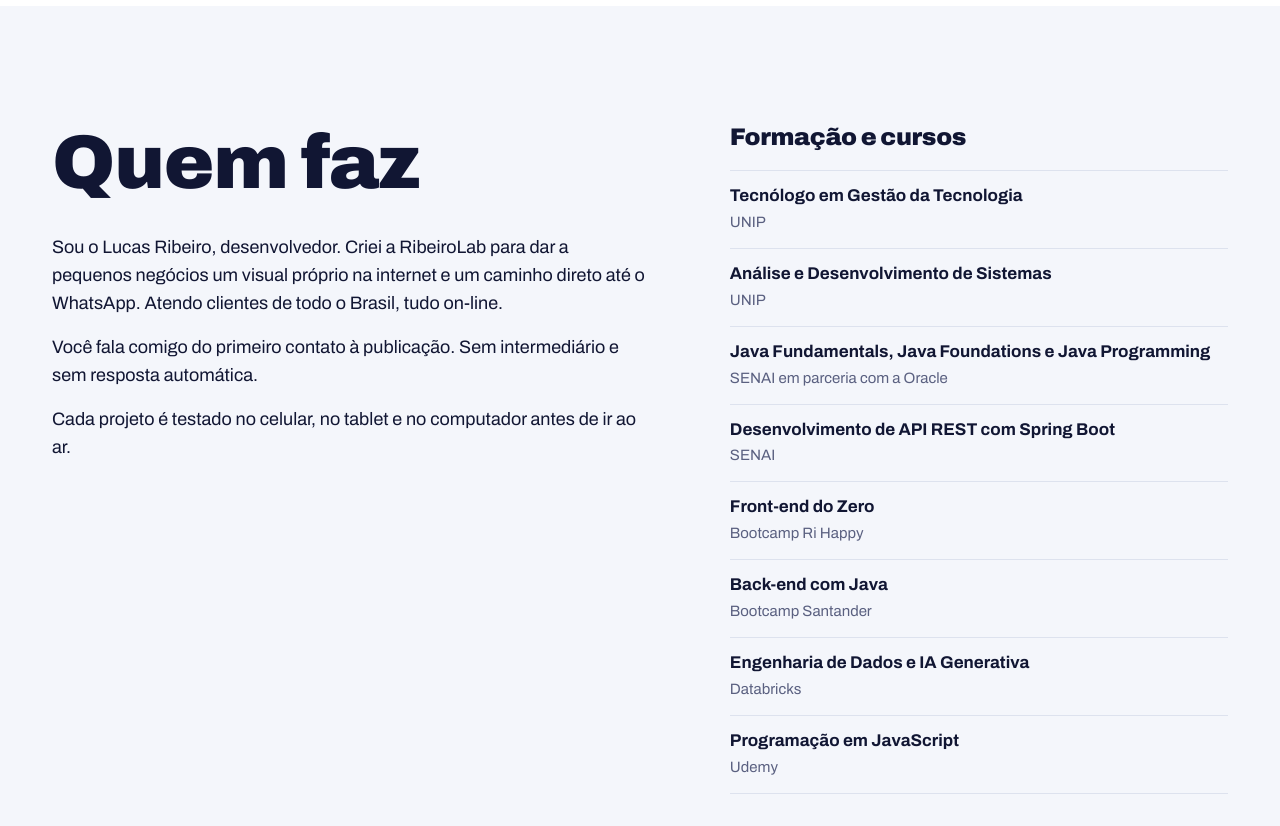
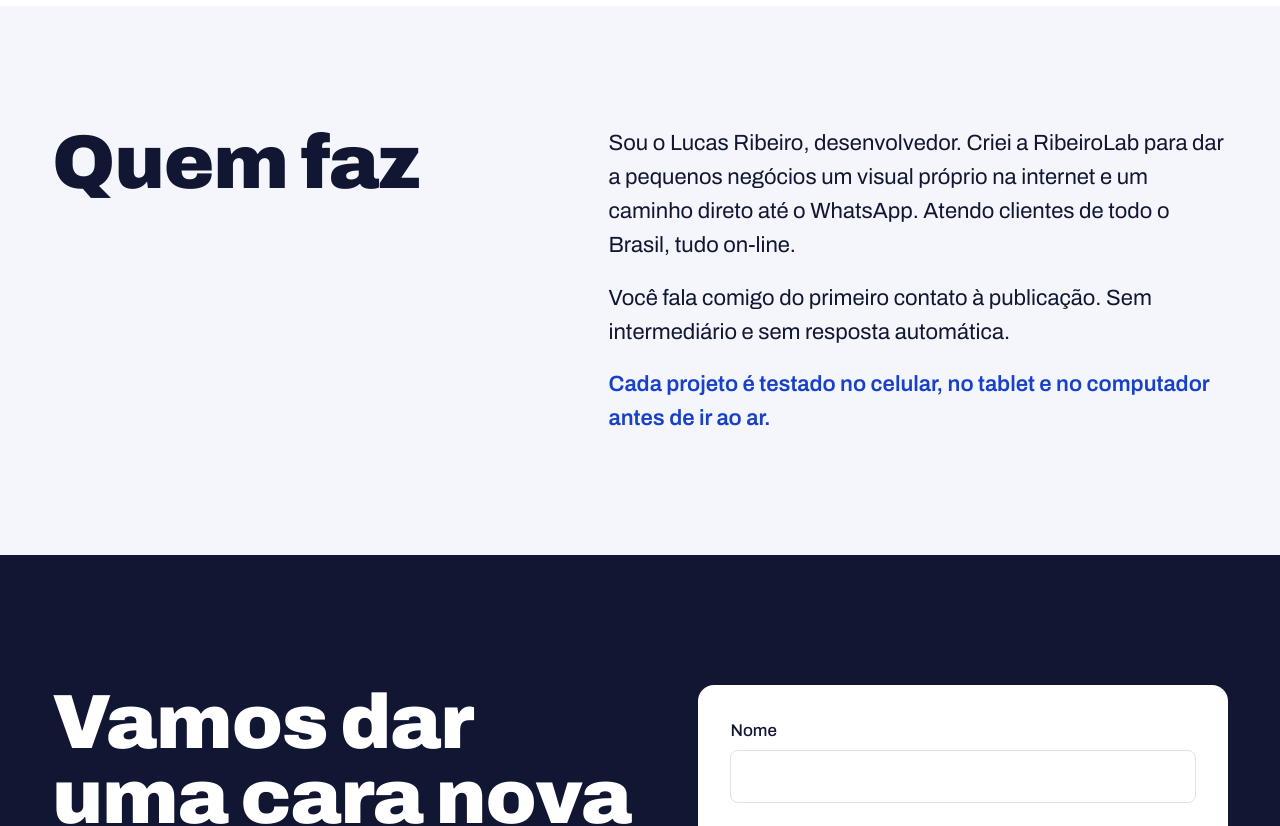
Before and after one commit to RibeiroLuckas/ribeirolab-site, a React (Vite) app: page / in a window 1280 px wide. Shown: the part 7960-8786 px from the top of the page. Built offline with nearby package versions, Linux system fonts and the light colour scheme; no server answers.

Commit message:
Remove a formação do Quem faz
Co-Authored-By: Claude Opus 5.5 <noreply@anthropic.com>
Claude-Session: https://claude.ai/code/session_013Wtx1xFt9ChnTc51wytDfU

```diff
--- a/src/App.professional.tsx
+++ b/src/App.professional.tsx
@@ -393,17 +393,9 @@ function Sobre() {
   return (
     <section id="sobre" className="d-sec d-sobre scroll-mt-16">
       <div className="d-wrap d-sobre-grade">
-        <div>
-          <h2 className="d-h d-h2 d-rev">{t.sobre.title}</h2>
-          <div className="mt-8 max-w-[62ch] space-y-4 text-lg">
-            {t.sobre.paras.map(p => <p key={p}>{p}</p>)}
-          </div>
-        </div>
-        <div>
-          <h3 className="d-h text-2xl">{t.sobre.eduTitle}</h3>
-          <ul className="mt-5">
-            {t.sobre.edu.map(e => <li key={e.t} className="d-edu"><strong>{e.t}</strong><span>{e.s}</span></li>)}
-          </ul>
+        <h2 className="d-h d-h2 d-rev">{t.sobre.title}</h2>
+        <div className="d-sobre-texto">
+          {t.sobre.paras.map(p => <p key={p}>{p}</p>)}
         </div>
       </div>
     </section>
--- a/src/content.ts
+++ b/src/content.ts
@@ -111,17 +111,6 @@ const pt = {
       'Sou o Lucas Ribeiro, desenvolvedor. Criei a RibeiroLab para dar a pequenos negócios um visual próprio na internet e um caminho direto até o WhatsApp. Atendo clientes de todo o Brasil, tudo on-line.',
       'Você fala comigo do primeiro contato à publicação. Sem intermediário e sem resposta automática.',
       'Cada projeto é testado no celular, no tablet e no computador antes de ir ao ar.',
-    ],
-    eduTitle: 'Formação e cursos',
-    edu: [
-      { t: 'Tecnólogo em Gestão da Tecnologia', s: 'UNIP' },
-      { t: 'Análise e Desenvolvimento de Sistemas', s: 'UNIP' },
-      { t: 'Java Fundamentals, Java Foundations e Java Programming', s: 'SENAI em parceria com a Oracle' },
-      { t: 'Desenvolvimento de API REST com Spring Boot', s: 'SENAI' },
-      { t: 'Front-end do Zero', s: 'Bootcamp Ri Happy' },
-      { t: 'Back-end com Java', s: 'Bootcamp Santander' },
-      { t: 'Engenharia de Dados e IA Generativa', s: 'Databricks' },
-      { t: 'Programação em JavaScript', s: 'Udemy' },
     ],
   },
   contato: {
@@ -264,17 +253,6 @@ const en: Content = {
       'You talk to me from the first message to launch. No middlemen and no automated replies.',
       'Every project is tested on phone, tablet and desktop before it goes live.',
     ],
-    eduTitle: 'Education and courses',
-    edu: [
-      { t: 'Technology Management degree', s: 'UNIP' },
-      { t: 'Systems Analysis and Development degree', s: 'UNIP' },
-      { t: 'Java Fundamentals, Java Foundations and Java Programming', s: 'SENAI in partnership with Oracle' },
-      { t: 'REST API development with Spring Boot', s: 'SENAI' },
-      { t: 'Front-end from Scratch', s: 'Ri Happy Bootcamp' },
-      { t: 'Back-end with Java', s: 'Santander Bootcamp' },
-      { t: 'Data Engineering and Generative AI', s: 'Databricks' },
-      { t: 'JavaScript Programming', s: 'Udemy' },
-    ],
   },
   contato: {
     title: 'Ready to give your business a new look?',
--- a/src/styles.css
+++ b/src/styles.css
@@ -336,7 +336,10 @@
 
 /* Sobre */
 .d-sobre { background: var(--papel); }
-.d-sobre-grade { display: grid; grid-template-columns: 1.2fr 1fr; gap: 80px; }
+.d-sobre-grade { display: grid; grid-template-columns: 1fr 1.3fr; gap: 80px; align-items: start; }
+.d-sobre-texto { display: grid; gap: 18px; font-size: 22px; line-height: 1.55; }
+.d-sobre-texto p { margin: 0; }
+.d-sobre-texto p:last-child { color: var(--azul); font-weight: 600; }
 .d-sobre-grade ul { list-style: none; margin: 0; padding: 0; border-top: 1px solid var(--linha); }
 .d-sobre-grade li { padding: 16px 0; border-bottom: 1px solid var(--linha); }
 
@@ -404,6 +407,7 @@
   .d-proc { grid-template-columns: 1fr 1fr; }
   .d-proc-linha { display: none; }
   .d-sobre-grade, .d-cta-grade { grid-template-columns: 1fr; gap: 48px; }
+  .d-sobre-texto { font-size: 18px; }
   .d-grande { font-size: 140px; }
   .d-rodape nav { grid-template-columns: 1fr 1fr; gap: 10px 24px; }
 }
```
